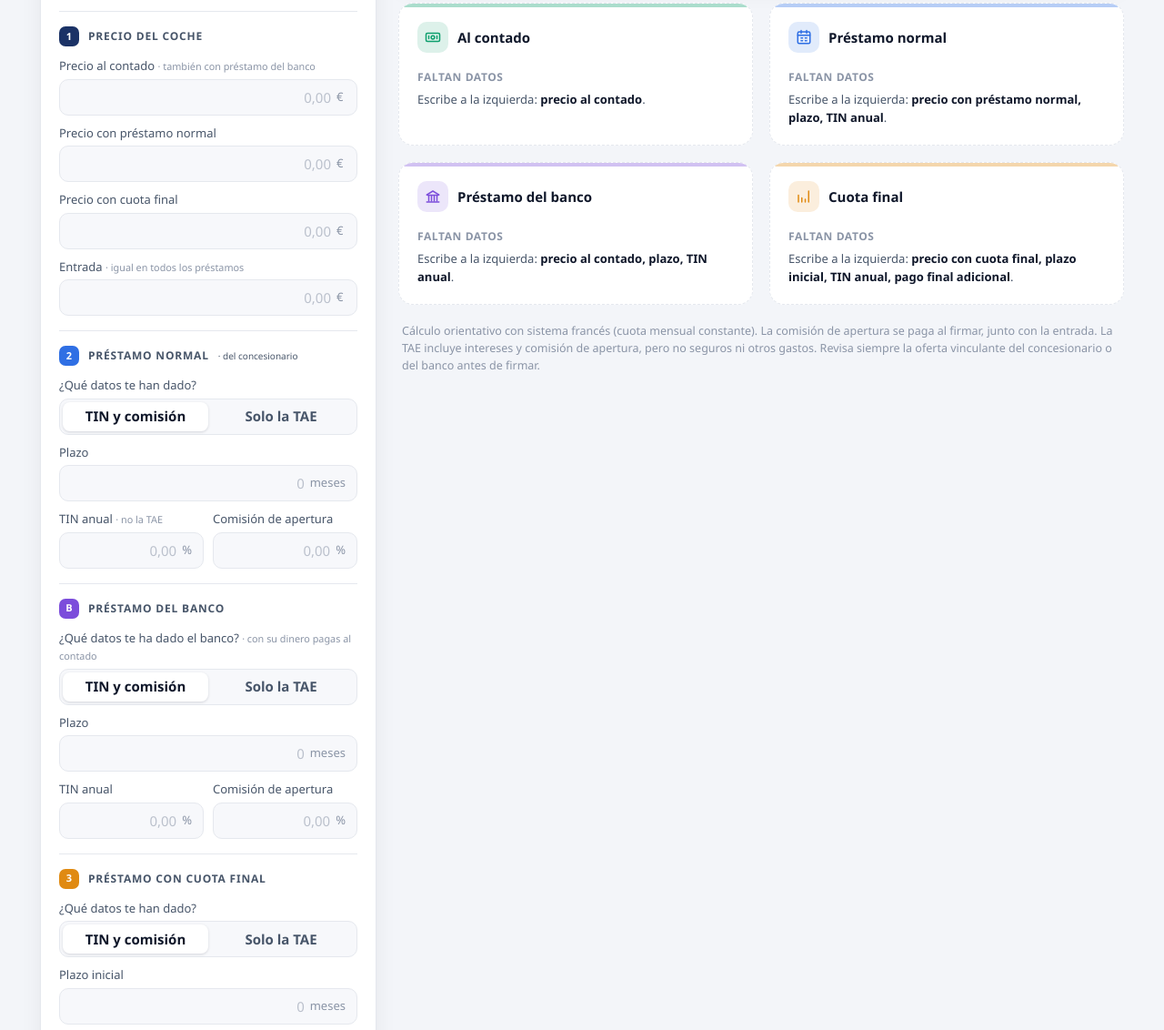
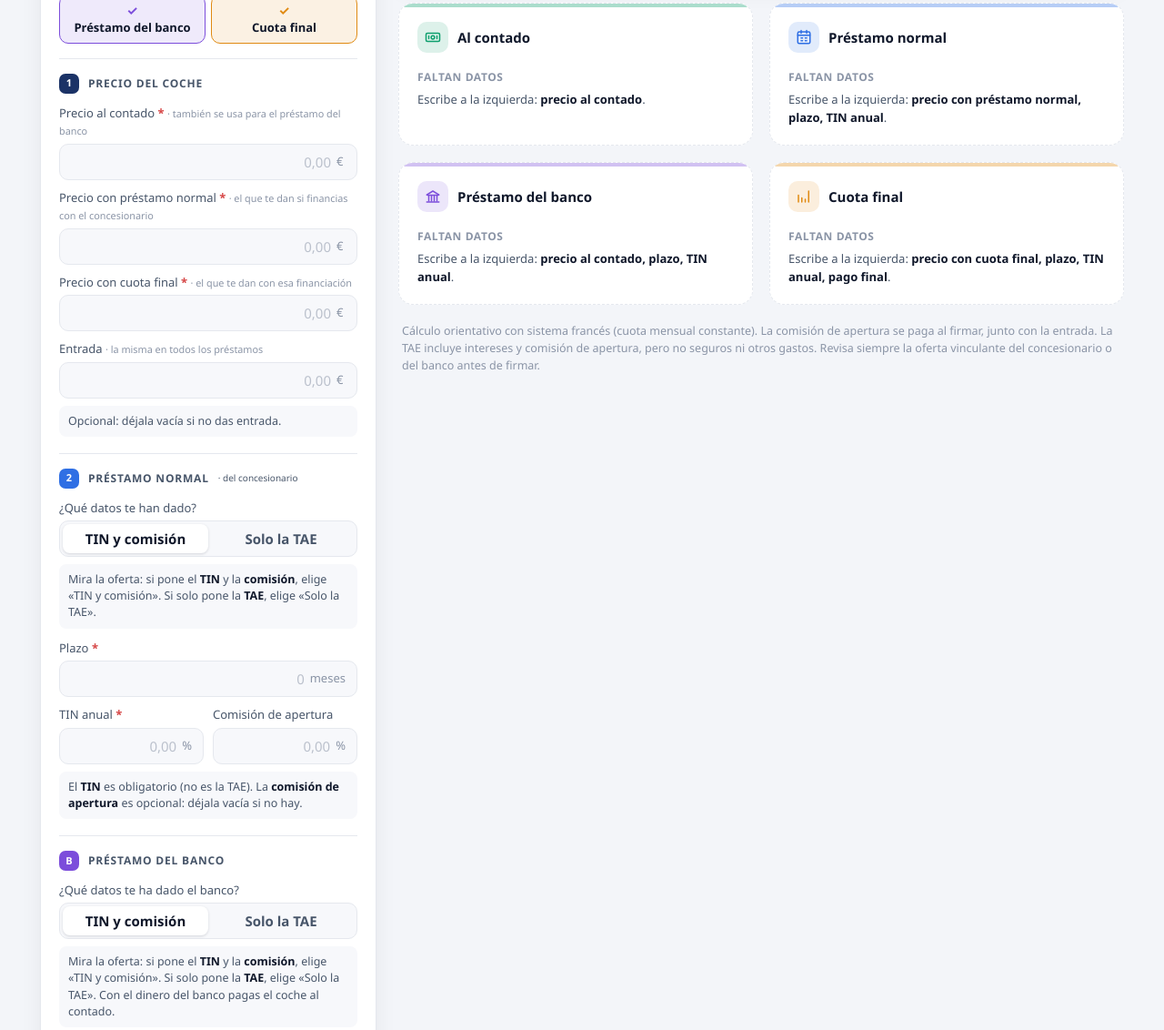
Before and after one commit to aperez8105-a11y/calculadora-coche, a plain HTML site: page index.html in a window 1280 px wide. Shown: the part 398-1530 px from the top of the page at 91% size. Drawn offline with Linux system fonts and the light colour scheme.

Commit message:
Aclarar casillas obligatorias y opcionales, ayudas bajo los campos
Co-Authored-By: Claude Opus 5.5 <noreply@anthropic.com>

```diff
--- a/index.html
+++ b/index.html
@@ -93,6 +93,12 @@
   .reset { width: 100%; margin-top: 8px; height: 38px; border-radius: 10px; border: 1px dashed var(--border);
     background: transparent; color: var(--text-2); font: inherit; font-size: 13px; cursor: pointer; }
   .reset:hover { background: var(--surface-2); }
+  .req { color: #d64545; font-weight: 700; }
+  @media (prefers-color-scheme: dark) { .req { color: #ff7a7a; } }
+  .leyenda { margin: 14px 0 0; font-size: 12.5px; color: var(--text-2); }
+  .fhint { margin: -2px 0 12px; font-size: 12.5px; line-height: 1.45; color: var(--text-2);
+    background: var(--surface-2); border-radius: 8px; padding: 8px 10px; }
+  .fhint b { color: var(--text); font-weight: 600; }
   .btns { display: grid; grid-template-columns: 1fr 1fr; gap: 8px; margin-top: 8px; }
   .btns .reset { margin-top: 0; }
   .card.pend { box-shadow: none; border-style: dashed; }
@@ -269,57 +275,75 @@ const SECTIONS = [
   ]],
   ['1', 'Precio del coche', 'var(--brand-2)', [
     ['precio', 'Precio al contado', 'eur', 30000],
-    ['p_precio', 'Precio con préstamo normal', 'eur', 28226.16],
-    ['c_precio', 'Precio con cuota final', 'eur', 28226.16],
-    ['entrada', 'Entrada <small>· igual en ambos préstamos</small>', 'eur', 6053.68],
+    ['p_precio', 'Precio con préstamo normal <small>· el que te dan si financias con el concesionario</small>', 'eur', 28226.16],
+    ['c_precio', 'Precio con cuota final <small>· el que te dan con esa financiación</small>', 'eur', 28226.16],
+    ['entrada', 'Entrada', 'eur', 6053.68],
   ]],
   ['2', 'Préstamo normal <small style="text-transform:none;letter-spacing:0;font-weight:400">· del concesionario</small>', 'var(--prestamo)', [
     ['p_modo', '¿Qué datos te han dado?', 'sel', 'TIN', MODOS],
     ['p_n', 'Plazo', 'int', 36],
-    ['p_tin', 'TIN anual <small>· no la TAE</small>', 'pct', 6.99],
+    ['p_tin', 'TIN anual', 'pct', 6.99],
     ['p_com', 'Comisión de apertura', 'pct', 3.5],
     ['p_tae', 'TAE', 'pct', 9.83],
-    ['p_cuota', 'Cuota <small>· si la sabes</small>', 'eur', 684.52],
+    ['p_cuota', 'Cuota mensual', 'eur', 684.52],
   ]],
   ['B', 'Préstamo del banco', 'var(--banco)', [
-    ['b_modo', '¿Qué datos te ha dado el banco? <small>· con su dinero pagas al contado</small>', 'sel', 'TIN', MODOS],
+    ['b_modo', '¿Qué datos te ha dado el banco?', 'sel', 'TIN', MODOS],
     ['b_n', 'Plazo', 'int', 36],
     ['b_tin', 'TIN anual', 'pct', 7.5],
     ['b_com', 'Comisión de apertura', 'pct', 1],
     ['b_tae', 'TAE', 'pct', 8.5],
-    ['b_cuota', 'Cuota <small>· si la sabes</small>', 'eur', 750],
+    ['b_cuota', 'Cuota mensual', 'eur', 750],
   ]],
   ['3', 'Préstamo con cuota final', 'var(--final)', [
     ['c_modo', '¿Qué datos te han dado?', 'sel', 'TIN', MODOS],
-    ['c_n', 'Plazo inicial', 'int', 36],
+    ['c_n', 'Plazo <small>· meses de cuotas antes del pago final</small>', 'int', 36],
     ['c_tin', 'TIN anual', 'pct', 6.99],
     ['c_com', 'Comisión de apertura', 'pct', 3.5],
     ['c_tae', 'TAE', 'pct', 8.67],
-    ['c_cuota', 'Cuota <small>· si la sabes</small>', 'eur', 160],
-    ['c_final', 'Pago final adicional', 'eur', 20940.96],
+    ['c_cuota', 'Cuota mensual', 'eur', 160],
+    ['c_final', 'Pago final <small>· lo que queda por pagar al terminar las cuotas</small>', 'eur', 20940.96],
   ]],
   ['3.1', 'Cuota final · ¿refinanciar el pago final?', 'var(--final)', [
-    ['r_si', '¿Pedirás otro préstamo para pagarlo?', 'sel', 'NO', SINO],
+    ['r_si', '¿Pedirás otro préstamo para pagar el pago final?', 'sel', 'NO', SINO],
     ['r_n', 'Nuevo plazo', 'int', 36],
-    ['r_tin', 'Nuevo TIN anual <small>· supuesto</small>', 'pct', 7],
+    ['r_tin', 'Nuevo TIN anual', 'pct', 7],
     ['r_com', 'Nueva comisión', 'pct', 0],
   ]],
   ['3.2', 'Cuota final · valor del coche al vencer <small style="text-transform:none;letter-spacing:0;font-weight:400">· opcional</small>', 'var(--final)', [
-    ['v_mercado', 'Valor de mercado estimado <small>· al terminar las cuotas</small>', 'eur', 17000],
-    ['v_liquida', '¿Devolverlo liquida el saldo por contrato?', 'sel', 'SÍ', SINO],
+    ['v_mercado', 'Valor de mercado estimado <small>· lo que valdrá al terminar las cuotas</small>', 'eur', 17000],
+    ['v_liquida', 'Si lo devuelves, ¿el contrato da la deuda por pagada?', 'sel', 'SÍ', SINO],
   ]],
 ];
-// Calculadora rápida (préstamo normal): [id, etiqueta, tipo, defecto, opcional]
+// Calculadora rápida (préstamo normal): [id, etiqueta, tipo, valor del ejemplo]
 const QUICK = [
   ['q_modo', '¿Qué datos te han dado?', 'sel', 'TAE', MODOS],
   ['q_cuota', 'Cuota mensual', 'eur', 684.52],
   ['q_n', 'Número de cuotas', 'int', 36],
   ['q_tin', 'TIN anual', 'pct', 6.99],
-  ['q_com', 'Comisión <small>· vacía si no la sabes</small>', 'pct', 3.5, true],
-  ['q_tae', 'TAE <small>· déjala vacía si no te la dicen</small>', 'pct', 9.83, true],
-  ['q_entrada', 'Entrada <small>· vacía si no hay</small>', 'eur', 6053.68, true],
-  ['q_precio', 'Precio del coche <small>· opcional</small>', 'eur', 28226.16, true],
+  ['q_com', 'Comisión de apertura', 'pct', 3.5],
+  ['q_tae', 'TAE', 'pct', 9.83],
+  ['q_entrada', 'Entrada', 'eur', 6053.68],
+  ['q_precio', 'Precio del coche', 'eur', 28226.16],
 ];
+// Casillas obligatorias (se marcan con *). El resto se puede dejar vacío.
+const OBLIGATORIAS = new Set(['precio', 'p_precio', 'c_precio', 'p_n', 'p_tin', 'p_tae', 'b_n', 'b_tin', 'b_tae',
+  'c_n', 'c_tin', 'c_tae', 'c_final', 'r_n', 'r_tin', 'q_cuota', 'q_n', 'q_tin']);
+// Explicaciones que se muestran debajo de una casilla (o debajo de la pareja que empieza por ella).
+const MODO_AYUDA = 'Mira la oferta: si pone el <b>TIN</b> y la <b>comisión</b>, elige «TIN y comisión». Si solo pone la <b>TAE</b>, elige «Solo la TAE».';
+const TIN_AYUDA = 'El <b>TIN</b> es obligatorio (no es la TAE). La <b>comisión de apertura</b> es opcional: déjala vacía si no hay.';
+const TAE_AYUDA = 'La <b>TAE</b> es obligatoria. La <b>cuota mensual</b> es opcional, pero con ella el cálculo es <b>exacto</b>; sin ella es una <b>estimación</b>. ¿Solo te han dicho la cuota? Usa la pestaña «Calculadora rápida».';
+const AYUDA = {
+  entrada: 'Opcional: déjala vacía si no das entrada.',
+  p_modo: MODO_AYUDA, b_modo: MODO_AYUDA + ' Con el dinero del banco pagas el coche al contado.', c_modo: MODO_AYUDA, q_modo: MODO_AYUDA,
+  p_tin: TIN_AYUDA, b_tin: TIN_AYUDA, c_tin: TIN_AYUDA,
+  p_tae: TAE_AYUDA, b_tae: TAE_AYUDA, c_tae: TAE_AYUDA,
+  r_tin: 'Nadie sabe hoy qué interés te darán dentro de unos años: pon uno aproximado. La comisión es opcional.',
+  q_tin: 'El <b>TIN</b> es obligatorio. La <b>comisión</b> es opcional: si no te la han dicho, déjala vacía (el total podría ser mayor).',
+  q_tae: 'Opcional, pero recomendable: con la TAE se descubre si hay una comisión «escondida».',
+  q_precio: 'Opcional. Con el precio verás cuánto pagas de más por financiar.',
+  q_entrada: 'Opcional: déjala vacía si no das entrada.',
+};
 // Las casillas numéricas empiezan vacías; el valor de la lista solo se usa con «Ver un ejemplo».
 const NUMERIC = t => t === 'eur' || t === 'pct' || t === 'int';
 const FIELDS = {}, EJEMPLO = {};
@@ -363,8 +387,13 @@ function parse(str) {
   const v = parseFloat(s);
   return isFinite(v) && v >= 0 ? v : 0;
 }
+// Etiqueta con * si la casilla es obligatoria (el * va antes de la aclaración pequeña).
+const etiqueta = id => OBLIGATORIAS.has(id)
+  ? FIELDS[id].label.replace(/(\s*<small>|$)/, ' <span class="req" title="Obligatoria">*</span>$1')
+  : FIELDS[id].label;
+const ayudaHtml = id => AYUDA[id] ? `<p class="fhint" id="hint_${id}">${AYUDA[id]}</p>` : '';
 function fieldHtml(id) {
-  const f = FIELDS[id];
+  const f = { ...FIELDS[id], label: etiqueta(id) };
   if (f.type === 'multi') {
     return `<div class="field" id="row_${id}"><label>${f.label}</label><div class="multi" id="${id}">
       ${f.opts.map(([val, txt]) => `<button type="button" data-v="${val}" style="--c:${COL[val]}">${txt}</button>`).join('')}</div></div>`;
@@ -376,6 +405,7 @@ function fieldHtml(id) {
   return `<div class="field" id="row_${id}"><label for="${id}">${f.label}</label>
     <div class="ctl"><input id="${id}" type="text" inputmode="decimal" autocomplete="off" placeholder="${f.type === 'int' ? '0' : '0,00'}"><span>${UNIT[f.type]}</span></div></div>`;
 }
+const leyenda = `<p class="leyenda"><span class="req">*</span> Obligatoria. Las demás casillas puedes dejarlas vacías.</p>`;
 function buildInputs() {
   let h = '';
   SECTIONS.forEach(([num, title, color, fields]) => {
@@ -383,21 +413,22 @@ function buildInputs() {
     const ids = fields.map(f => f[0]);
     for (let k = 0; k < ids.length; k++) {
       const pair = PAIRS.find(p => p[0] === ids[k]);
-      if (pair) { h += `<div class="pair">${fieldHtml(pair[0])}${fieldHtml(pair[1])}</div>`; k++; }
-      else h += fieldHtml(ids[k]);
+      if (pair) { h += `<div class="pair" id="pair_${pair[0]}">${fieldHtml(pair[0])}${fieldHtml(pair[1])}</div>${ayudaHtml(pair[0])}`; k++; }
+      else h += fieldHtml(ids[k]) + ayudaHtml(ids[k]);
     }
     h += `</div>`;
   });
+  h = leyenda + h;
   const botones = p => `<div class="btns"><button class="reset" id="${p}ejemplo" type="button">Ver un ejemplo</button>
     <button class="reset" id="${p}borrar" type="button">Borrar datos</button></div>`;
   h += botones('');
   el('inputs').innerHTML = h;
 
-  el('qinputs').innerHTML = `<div class="group"><h2><span class="step" style="--c:var(--prestamo)">€</span>Lo que te dice el comercial</h2>
-    ${fieldHtml('q_modo')}${fieldHtml('q_cuota')}${fieldHtml('q_n')}
-    <div class="pair">${fieldHtml('q_tin')}${fieldHtml('q_com')}</div>${fieldHtml('q_tae')}</div>
-    <div class="group"><h2><span class="step" style="--c:var(--brand-2)">+</span>Para afinar el cálculo</h2>
-    ${fieldHtml('q_entrada')}${fieldHtml('q_precio')}</div>${botones('q')}`;
+  el('qinputs').innerHTML = `${leyenda}<div class="group"><h2><span class="step" style="--c:var(--prestamo)">€</span>Lo que te dice el comercial</h2>
+    ${fieldHtml('q_modo')}${ayudaHtml('q_modo')}${fieldHtml('q_cuota')}${fieldHtml('q_n')}
+    <div class="pair" id="pair_q_tin">${fieldHtml('q_tin')}${fieldHtml('q_com')}</div>${ayudaHtml('q_tin')}${fieldHtml('q_tae')}${ayudaHtml('q_tae')}</div>
+    <div class="group"><h2><span class="step" style="--c:var(--brand-2)">+</span>Para afinar el cálculo <small style="text-transform:none;letter-spacing:0;font-weight:400">· opcional</small></h2>
+    ${fieldHtml('q_entrada')}${fieldHtml('q_precio')}${ayudaHtml('q_precio')}</div>${botones('q')}`;
   // «Ver un ejemplo» carga los datos de ejemplo; «Borrar datos» deja todo vacío.
   ['', 'q'].forEach(p => {
     el(p + 'ejemplo').addEventListener('click', () => { load(EJEMPLO); render(); });
@@ -542,17 +573,19 @@ function render() {
     el(id).querySelectorAll('button').forEach(b => b.setAttribute('aria-pressed', String(b.dataset.v === v[id]))));
   const F = new Set(v.formas);
   el('formas').querySelectorAll('button').forEach(b => b.setAttribute('aria-pressed', String(F.has(b.dataset.v))));
-  ['r_n', 'r_tin', 'r_com'].forEach(id => el('row_' + id).classList.toggle('off', !refi));
+  ['row_r_n', 'row_r_tin', 'row_r_com', 'hint_r_tin'].forEach(id => el(id).classList.toggle('off', !refi));
 
   // Mostrar solo los datos de las formas de pago elegidas
   const hide = (id, h) => el(id).classList.toggle('hide', h);
   const nPrest = ['prestamo', 'final', 'banco'].filter(k => F.has(k)).length;
   hide('row_precio', !F.has('contado') && !F.has('banco'));   // el banco paga el precio al contado
-  el('row_precio').querySelector('label').innerHTML = F.has('banco') ? 'Precio al contado <small>· también con préstamo del banco</small>' : 'Precio al contado';
+  el('row_precio').querySelector('label').innerHTML = 'Precio al contado <span class="req" title="Obligatoria">*</span>'
+    + (F.has('banco') ? ' <small>· también se usa para el préstamo del banco</small>' : '');
   hide('row_p_precio', !F.has('prestamo'));
   hide('row_c_precio', !F.has('final'));
   hide('row_entrada', nPrest === 0);
-  el('row_entrada').querySelector('label').innerHTML = nPrest > 1 ? 'Entrada <small>· igual en todos los préstamos</small>' : 'Entrada';
+  el('row_entrada').querySelector('label').innerHTML = nPrest > 1 ? 'Entrada <small>· la misma en todos los préstamos</small>' : 'Entrada';
+  hide('hint_entrada', nPrest === 0);
   hide('grp_2', !F.has('prestamo'));
   hide('grp_B', !F.has('banco'));
   ['grp_3', 'grp_3.1', 'grp_3.2'].forEach(g => hide(g, !F.has('final')));
@@ -561,8 +594,8 @@ function render() {
 
   ['p', 'c', 'b'].forEach(pre => {
     const tae = v[pre + '_modo'] === 'TAE';
-    ['_tin', '_com'].forEach(s => el('row_' + pre + s).classList.toggle('hide', tae));
-    ['_tae', '_cuota'].forEach(s => el('row_' + pre + s).classList.toggle('hide', !tae));
+    [`pair_${pre}_tin`, `hint_${pre}_tin`].forEach(id => el(id).classList.toggle('hide', tae));
+    [`pair_${pre}_tae`, `hint_${pre}_tae`].forEach(id => el(id).classList.toggle('hide', !tae));
   });
 
   // ¿Qué formas de pago tienen ya los datos mínimos? Solo esas se calculan y comparan.
@@ -627,7 +660,10 @@ function render() {
   const pendiente = o => `<div class="panel card pend" style="--c:${COL[o.key]}">
       <div class="top"><span class="ico">${ICON[o.key]}</span><h3>${o.nombre}</h3></div>
       <div class="lbl">Faltan datos</div>
-      <div class="sub" style="margin-top:6px">Escribe a la izquierda: <b>${faltan(o.key).join(', ')}</b>.</div></div>`;
+      <div class="sub" style="margin-top:6px">Escribe a la izquierda: <b>${faltan(o.key).join(', ')}</b>.</div>${soloCuota(o)
+        ? `<div class="desc" style="margin-top:10px">Solo con la cuota no se puede comparar este préstamo: pide la <b>TAE</b>. Mientras, puedes ver cuánto pagarás al final en la pestaña <b>«Calculadora rápida»</b>.</div>` : ''}</div>`;
+  // Modo «Solo la TAE» con la cuota escrita pero sin la TAE.
+  const soloCuota = o => { const p = PREF[o.key]; return p && esTAE(p) && !has(p + '_tae') && has(p + '_cuota'); };
   const card = (o, rows, desc) => !F.has(o.key) ? '' : !R.has(o.key) ? pendiente(o) : `<div class="panel card${isBest(o) ? ' best' : ''}" style="--c:${COL[o.key]}">
       <div class="top"><span class="ico">${ICON[o.key]}</span><h3>${o.nombre}</h3>${isBest(o) ? '<span class="badge">Más barata</span>' : ''}</div>
       <div class="lbl">Total para quedarte el coche</div>
@@ -738,9 +774,8 @@ function renderQuick() {
   const v = values;
   const c = v.q_cuota || 0, n = Math.max(1, Math.round(v.q_n || 0)), ent = v.q_entrada || 0;
   const modoTIN = v.q_modo === 'TIN';
-  el('row_q_tin').classList.toggle('hide', !modoTIN);
-  el('row_q_com').classList.toggle('hide', !modoTIN);
-  el('row_q_tae').classList.toggle('hide', modoTIN);
+  ['pair_q_tin', 'hint_q_tin'].forEach(id => el(id).classList.toggle('hide', !modoTIN));
+  ['row_q_tae', 'hint_q_tae'].forEach(id => el(id).classList.toggle('hide', modoTIN));
 
   // Sin los datos mínimos, en vez de ceros se explica qué escribir.
   const faltanQ = ['q_cuota', 'q_n', ...(modoTIN ? ['q_tin'] : [])].filter(id => v[id] == null)
```
